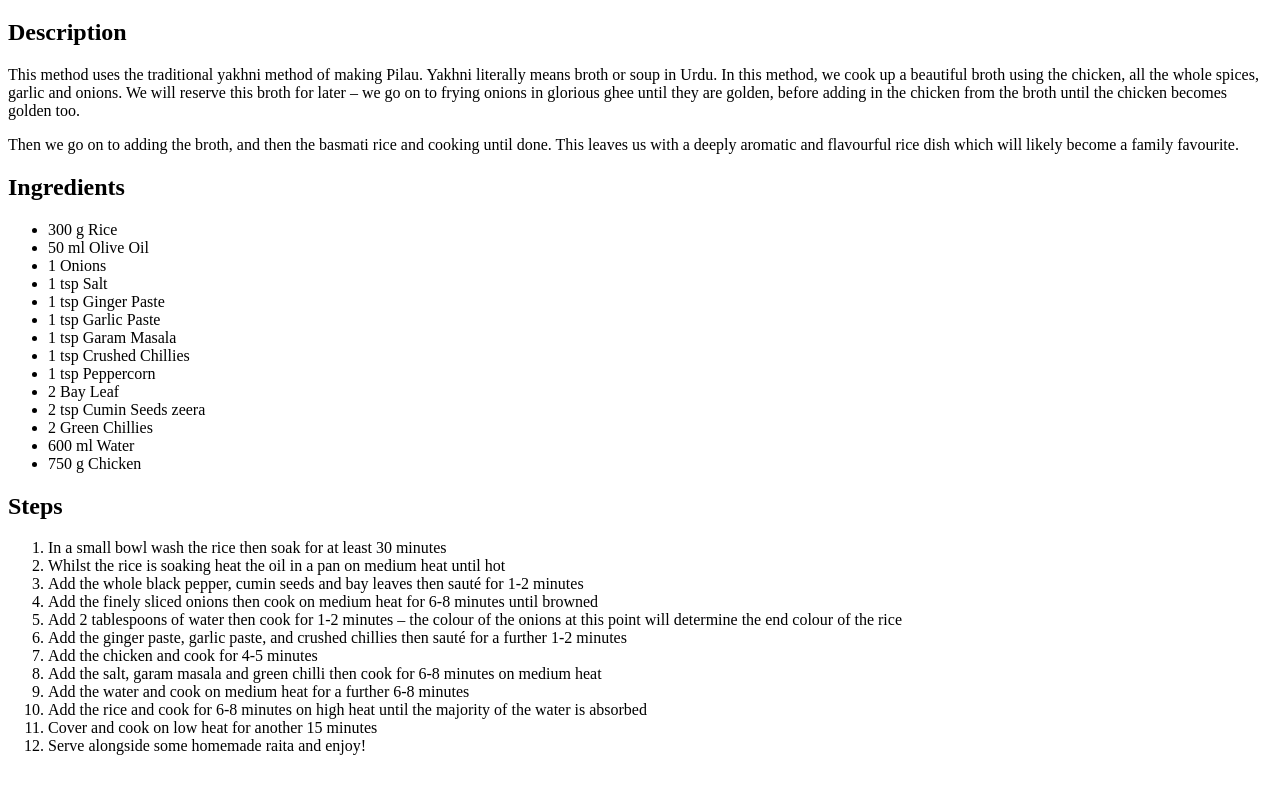
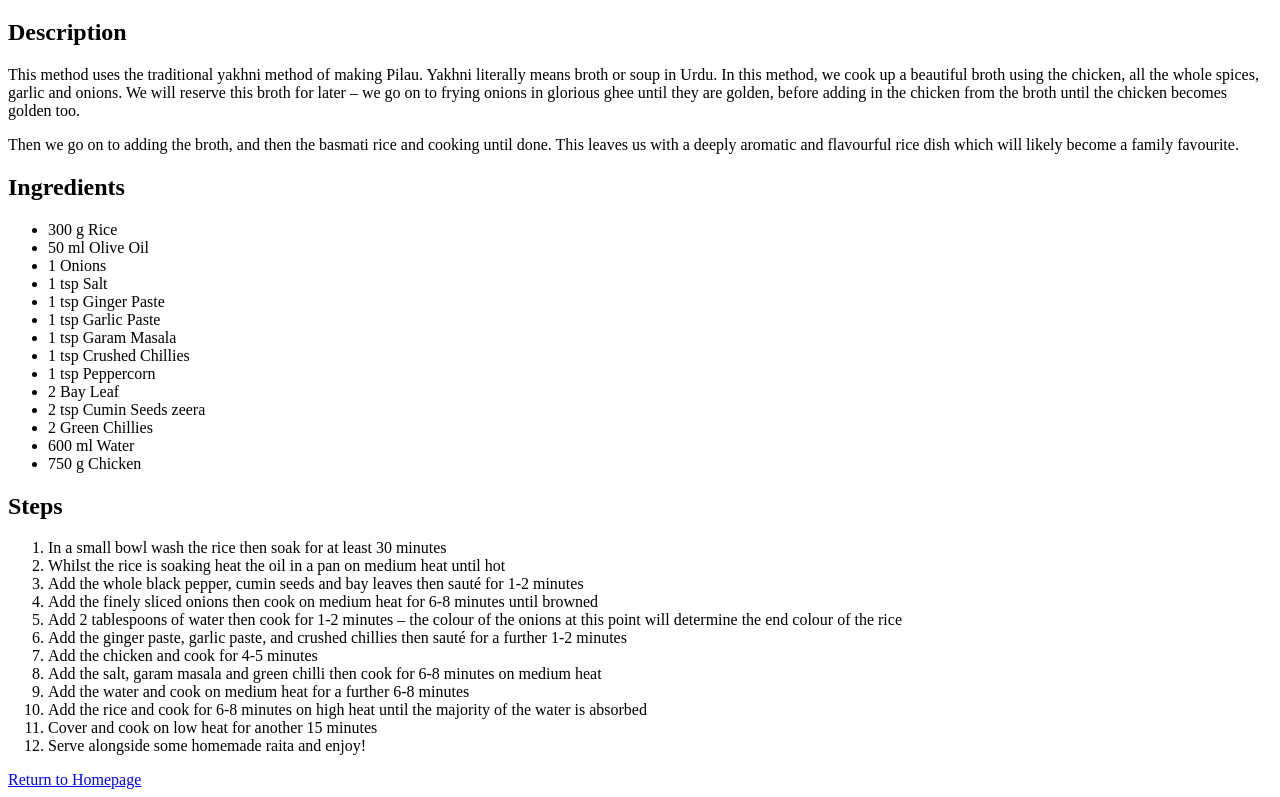
Before and after one commit to talhahaha-15/odin-recipes, a plain HTML site: page recipes/pulao.html in a window 1280 px wide. Shown: the part 373-1170 px from the top of the page. Before the commit the page ends 1144 px from the top, so only its background shows below. Drawn offline with Linux system fonts and the light colour scheme.

Commit message:
added homepage link to all the recipes

```diff
--- a/recipes/pulao.html
+++ b/recipes/pulao.html
@@ -48,5 +48,6 @@
         <li>Cover and cook on low heat for another 15 minutes</li>
         <li>Serve alongside some homemade raita and enjoy!</li>
       </ol>
+      <a href="./../index.html">Return to Homepage</a>
   </body>
 </html>
```
Also changed, not shown: recipes/biryani.html (+1 -0 lines), recipes/nihari.html (+1 -0 lines).
